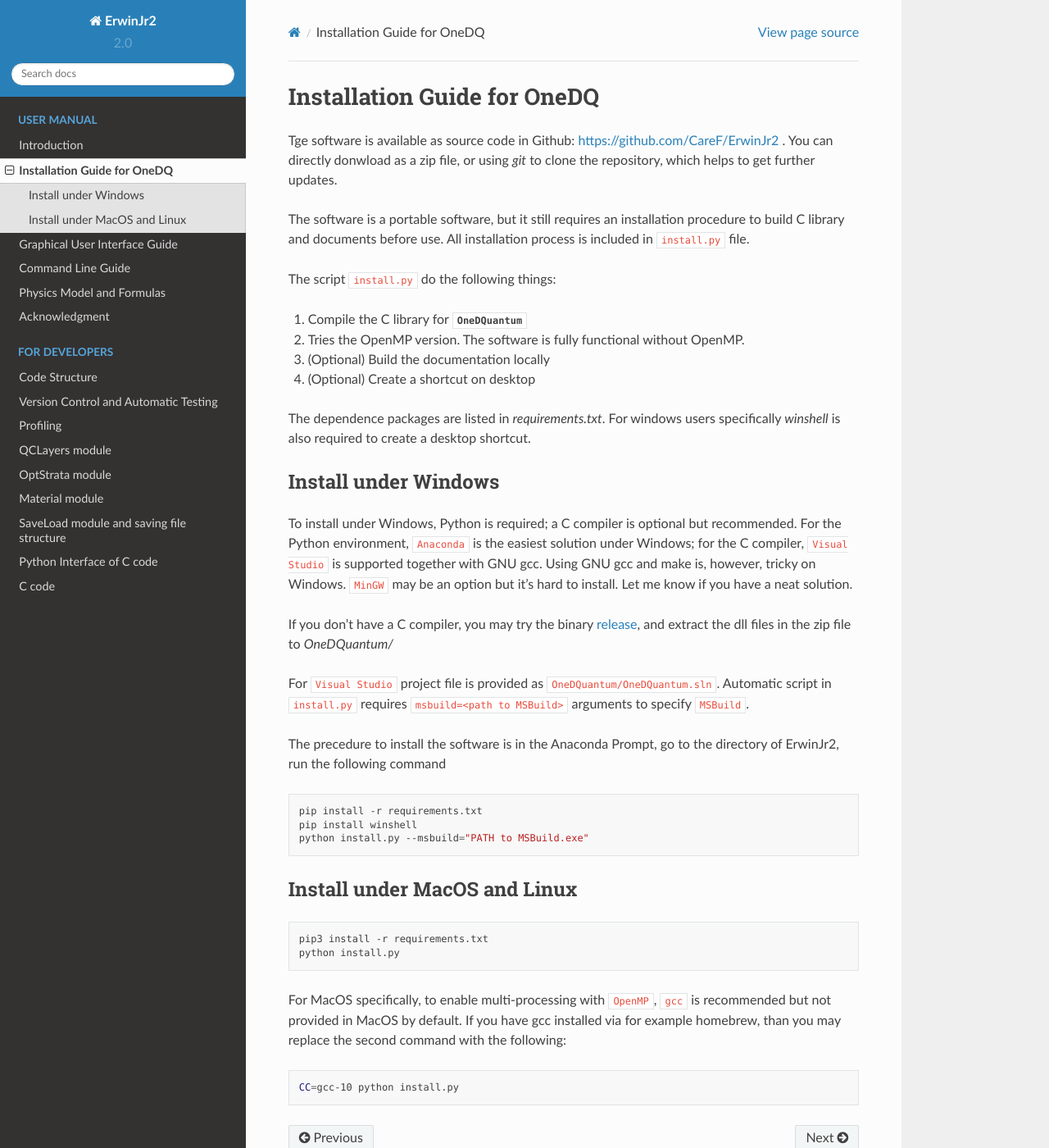
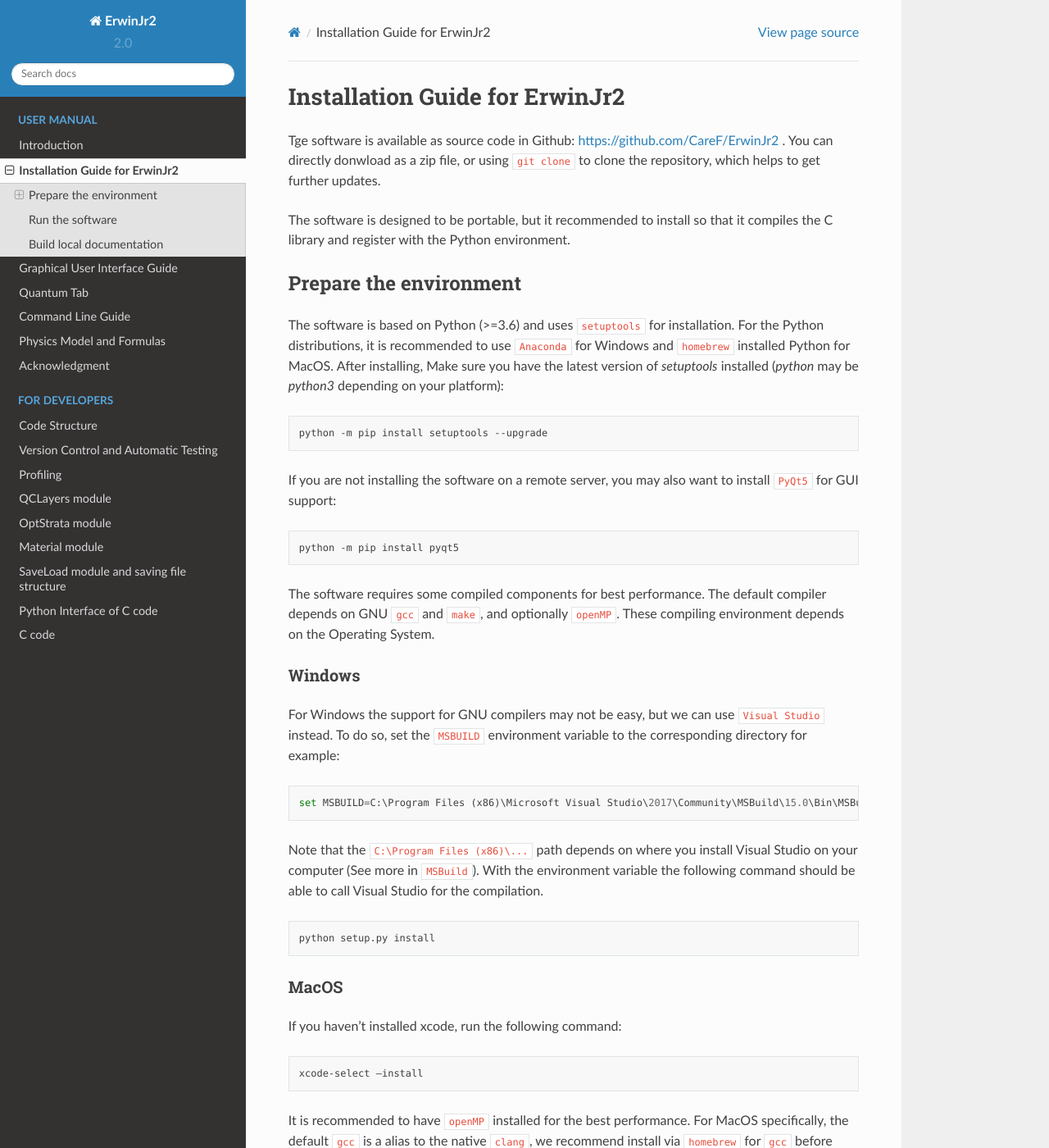
Before and after one commit to ErwinJr2/ErwinJr2, a Sphinx documentation site: the page built from docs/manual/install.rst, in a window 1280 px wide and 1400 px high. Shown: the whole window at 82% size. Built offline with Sphinx 7.4.7 and the Read the Docs theme 2.0.0, drawn with Linux system fonts in a browser that asks for light colours; some of the changed text lies outside the part shown.

Commit message:
remove install.py and update docs

```diff
--- a/docs/index.rst
+++ b/docs/index.rst
@@ -13,7 +13,7 @@ and periodic quantum wells.
 
 See `Github <https://github.com/CareF/ErwinJr2/>`_ for the source code.
 
-.. figure:: figures/mainwindow.png
+.. figure:: figures/qtab.png
 
    Screenshot of ErwinJr2
 
--- a/docs/manual/install.rst
+++ b/docs/manual/install.rst
@@ -1,71 +1,138 @@
-Installation Guide for OneDQ
-=============================
+Installation Guide for ErwinJr2
+================================
 
 Tge software is available as source code in Github:
 https://github.com/CareF/ErwinJr2 .
-You can directly donwload as a zip file, or using `git` to clone the
+You can directly donwload as a zip file, or using ``git clone`` to clone the
 repository, which helps to get further updates.
 
-The software is a portable software, but it still requires an
-installation procedure to build C library and documents before
-use. All installation process is included in ``install.py`` file.
+The software is designed to be portable, but it recommended to install so that
+it compiles the C library and register with the Python environment.
 
-The script ``install.py`` do the following things:
+Prepare the environment
+------------------------
 
-1. Compile the C library for :mod:`OneDQuantum`
-2. Tries the OpenMP version. The software is fully functional without OpenMP.
-3. (Optional) Build the documentation locally
-4. (Optional) Create a shortcut on desktop
-
-The dependence packages are listed in `requirements.txt`. For windows users
-specifically `winshell` is also required to create a desktop shortcut.
-
-Install under Windows
------------------------
-
-To install under Windows, Python is required; a C compiler is optional but
-recommended. For the Python environment, |anaconda|_ is the easiest solution
-under Windows; for the C compiler, |vs|_ is supported together with GNU gcc.
-Using GNU gcc and make is, however, tricky on Windows. |MinGW|_ may be an option
-but it's hard to install. Let me know if you have a neat solution.
-
-If you don't have a C compiler, you may try the binary release_, and extract
-the dll files in the zip file to `OneDQuantum/`
-
-.. _release: https://github.com/CareF/ErwinJr2/releases
-
-For |vs|_ project file is provided as ``OneDQuantum/OneDQuantum.sln``.
-Automatic script in ``install.py`` requires ``msbuild=<path to MSBuild>``
-arguments to specify |MSBuild|_.
-
-The precedure to install the software is in the Anaconda Prompt, go to the
-directory of ErwinJr2, run the following command
+The software is based on Python (>=3.6) and uses ``setuptools`` for installation.
+For the Python distributions, it is recommended to use |anaconda|_
+for Windows and |homebrew|_ installed Python for MacOS. After installing,
+Make sure you have the latest version of `setuptools` installed
+(`python` may be `python3` depending on your platform):
 
 .. code-block:: bash
 
-   pip install -r requirements.txt
-   pip install winshell
-   python install.py --msbuild="PATH to MSBuild.exe"
+   python -m pip install setuptools --upgrade
 
-Install under MacOS and Linux
--------------------------------
+If you are not installing the software on a remote server, you may also want to
+install ``PyQt5`` for GUI support:
 
 .. code-block:: bash
 
-   pip3 install -r requirements.txt
-   python install.py
+   python -m pip install pyqt5
 
-For MacOS specifically, to enable multi-processing with ``OpenMP``, ``gcc`` is
-recommended but not provided in MacOS by default. If you have gcc installed via
-for example homebrew, than you may replace the second command with the
-following:
+The software requires some compiled components for best performance.
+The default compiler depends on GNU ``gcc`` and ``make``, and optionally ``openMP``.
+These compiling environment depends on the Operating System.
+
+
+Windows
+<<<<<<<<
+
+For Windows the support for GNU compilers may not be easy, but we can use |vs|_
+instead. To do so, set the ``MSBUILD`` environment variable to the corresponding
+directory for example:
+
+.. code-block::
+
+   set MSBUILD=C:\Program Files (x86)\Microsoft Visual Studio\2017\Community\MSBuild\15.0\Bin\MSBuild.exe
+
+Note that the ``C:\Program Files (x86)\...`` path depends on where you install
+Visual Studio on your computer (See more in |MSBuild|_).
+With the environment variable the following command should be able to call
+Visual Studio for the compilation.
 
 .. code-block:: bash
 
-   CC=gcc-10 python install.py
+   python setup.py install
+
+MacOS
+<<<<<<<<
+
+If you haven't installed xcode, run the following command:
+
+.. code-block:: bash
+
+   xcode-select —install
+
+It is recommended to have ``openMP`` installed for the best performance.
+For MacOS specifically, the default ``gcc`` is a alias to the native ``clang``,
+we recommend install via |homebrew|_ for ``gcc`` before install
+
+.. code-block:: bash
+
+   brew install gcc
+
+and use ``gcc`` as the compiler by
+
+.. code-block:: bash
+
+   CC=gcc-10 python setup.py install
+
+where ``gcc-10`` is the current latest version by depending on your install
+it may be other number.
+
+
+Linux
+<<<<<<<
+
+By default most Linux distributions have necessary dev-tools installed, but
+``openMP`` is not necessarily so. If you are using Linux I'm sure you will be
+able to install packages via corresponding package management tools :)
+
+To install the software, at the code directory, run
+
+.. code-block:: bash
+
+   python setup.py install
+
+If you don't have full control of your system, add ``--user`` by the end to
+install the software in user directory.
+
+
+Run the software
+------------------
+
+After installation, you can start the software by ``ErwinJr`` command or
+
+.. code-block:: bash
+
+   python -m ErwinJr2
+
+To create a shortcut on desktop, run
+
+.. code-block:: bash
+
+   ErwinJr-genshortcut
+
+
+Build local documentation
+--------------------------
+
+The software will look for this online document.
+but if you want to build your local version, you need doxygen and:
+
+.. code-block:: bash
+
+   cd docs
+   python -m install -r requirements.txt
+   make html
+
+
 
 .. |MSBuild| replace:: ``MSBuild``
 .. _MSBuild: https://docs.microsoft.com/en-us/visualstudio/msbuild/msbuild
+
+.. |homebrew| replace:: ``homebrew``
+.. _homebrew: https://brew.sh/
 
 .. |anaconda| replace:: ``Anaconda``
 .. _anaconda: https://www.anaconda.com/
--- a/docs/manual/intro.rst
+++ b/docs/manual/intro.rst
@@ -1,7 +1,7 @@
 Introduction
 ===============
 
-OneDQ is a cross-platform software with a combination of:
+ErwinJr2 is a cross-platform software with a combination of:
 
 1. a C library for solving 1D quantum problem and the related thermal and electrical problems;
 2. a Python interface for the C library;
--- a/docs/other.rst
+++ b/docs/other.rst
@@ -1,7 +1,7 @@
 Version Control and Automatic Testing
 ======================================
 We use ``git`` as the version control tool, and the git repository is hosted on
-`github <https://github.com/PrincetonUniversity/OneDQ/>`_.
+`github <https://github.com/PrincetonUniversity/ErwinJr2/>`_.
 
 ``master`` branch is meant to be a stable branch.
 The development happens in ``dev`` branch.
```
Also changed, not shown: other parts of docs/manual/install.rst (+4 -0 lines), README.md (+77 -45 lines), docs/manual/gui.rst (+12 -9 lines), install.py (deleted, +0 -86 lines), docs/figures/qtab.png (renamed from docs/figures/mainwindow.png).
